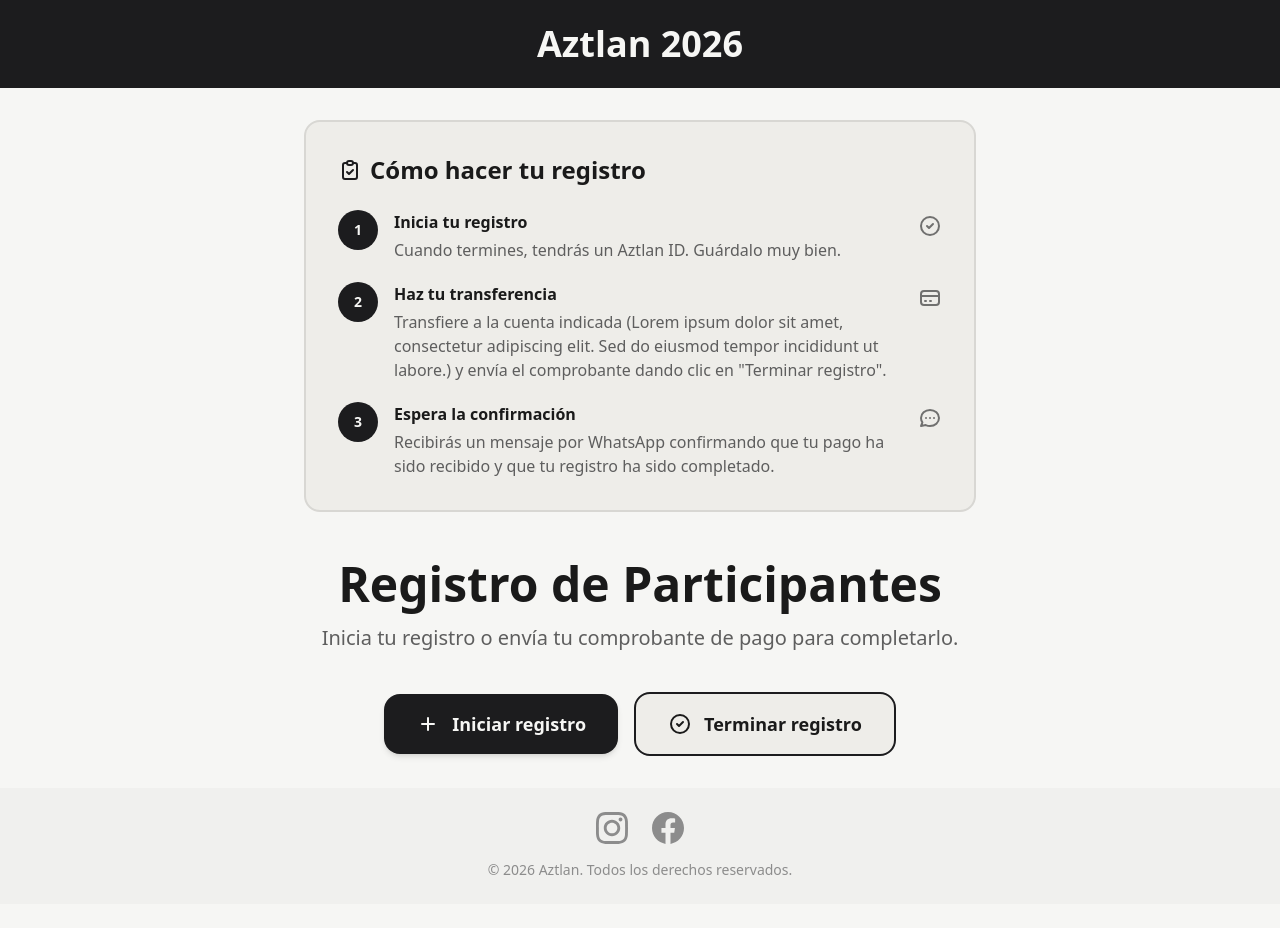
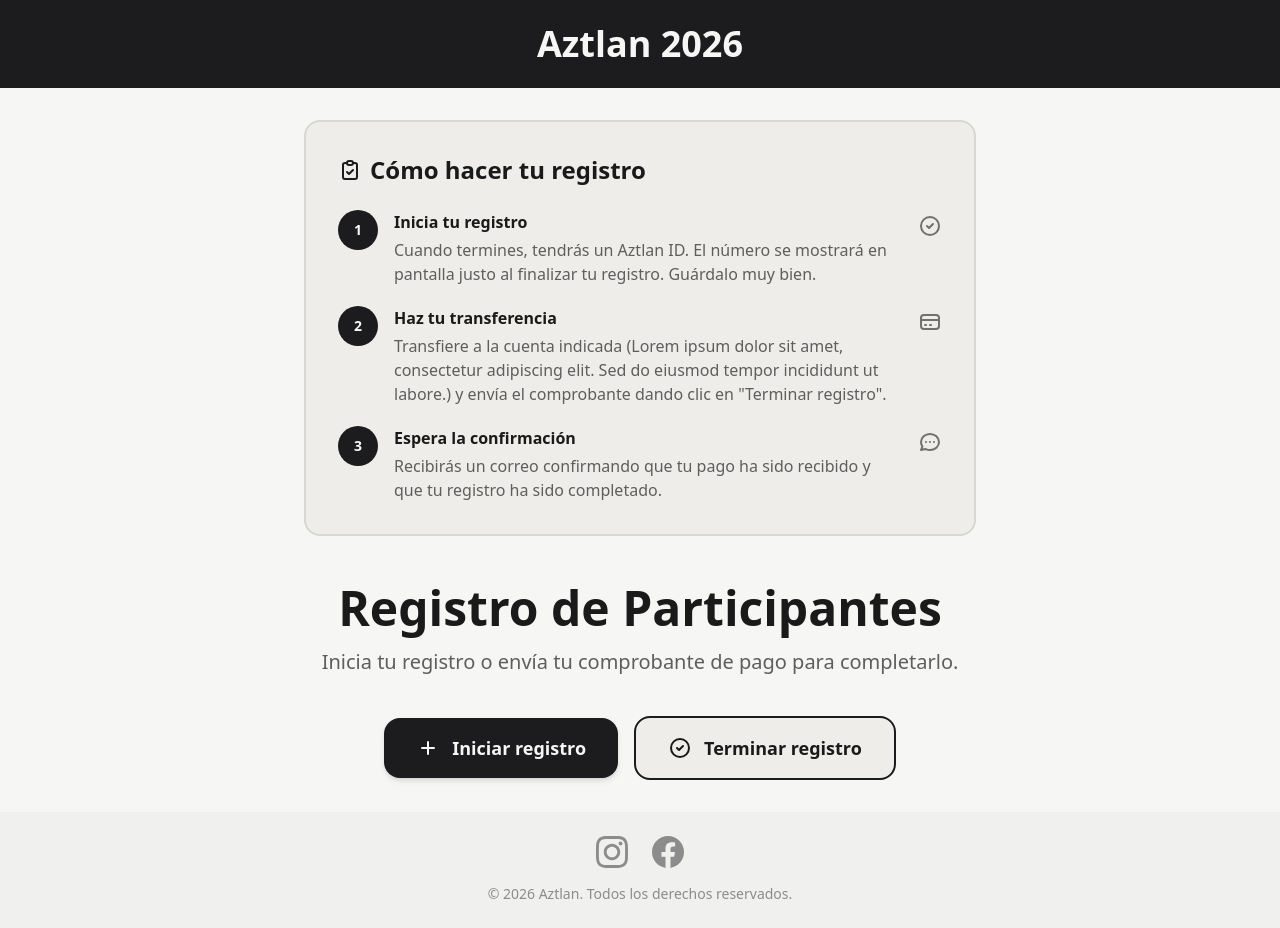
Before and after one commit to dant-dev22/aztlan-2026, a Next.js app: page / in a window 1280 px wide. Before the commit the page ends 904 px from the top, so only its background shows below. Built offline with nearby package versions, Linux system fonts and the light colour scheme.

Commit message:
Update registration instructions and adjust weight categories for male participants

```diff
--- a/app/components/InstruccionesRegistro.tsx
+++ b/app/components/InstruccionesRegistro.tsx
@@ -8,7 +8,7 @@ const pasos = [
     titulo: 'Inicia tu registro',
     esEnlaceScroll: true,
     texto:
-      'Cuando termines, tendrás un Aztlan ID. Guárdalo muy bien.',
+      'Cuando termines, tendrás un Aztlan ID. El número se mostrará en pantalla justo al finalizar tu registro. Guárdalo muy bien.',
     icono: (
       <svg className="w-6 h-6 flex-shrink-0" fill="none" viewBox="0 0 24 24" stroke="currentColor" aria-hidden>
         <path strokeLinecap="round" strokeLinejoin="round" strokeWidth={2} d="M9 12l2 2 4-4m6 2a9 9 0 11-18 0 9 9 0 0118 0z" />
@@ -32,7 +32,7 @@ const pasos = [
     titulo: 'Espera la confirmación',
     esEnlaceScroll: false,
     texto:
-      'Recibirás un mensaje por WhatsApp confirmando que tu pago ha sido recibido y que tu registro ha sido completado.',
+      'Recibirás un correo confirmando que tu pago ha sido recibido y que tu registro ha sido completado.',
     icono: (
       <svg className="w-6 h-6 flex-shrink-0" fill="none" viewBox="0 0 24 24" stroke="currentColor" aria-hidden>
         <path strokeLinecap="round" strokeLinejoin="round" strokeWidth={2} d="M8 12h.01M12 12h.01M16 12h.01M21 12c0 4.418-4.03 8-9 8a9.863 9.863 0 01-4.255-.949L3 20l1.395-3.72C3.512 15.042 3 13.574 3 12c0-4.418 4.03-8 9-8s9 3.582 9 8z" />
--- a/app/components/RegistroForm.tsx
+++ b/app/components/RegistroForm.tsx
@@ -43,7 +43,7 @@ const nivelesExperienciaInfantilJuvenil = [
 // Opciones para Adultos y Masters
 const nivelesExperienciaAdultosMasters = ['Principiante', 'Intermedio', 'Avanzado']
 
-const categoriasPesoVaronil = ['-65', '-73', '-79', '-85', '-91', '-100', '+100']
+const categoriasPesoVaronil = ['-60', '-65', '-73', '-79', '-85', '-91', '-100', '+100']
 const categoriasPesoFemenil = ['-50', '-55', '-60', '-65', '-70', '+70']
 
 export default function RegistroForm({
```
